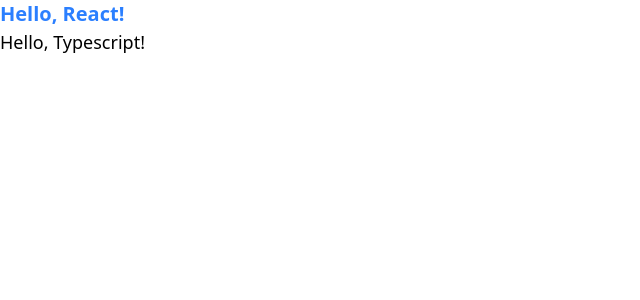
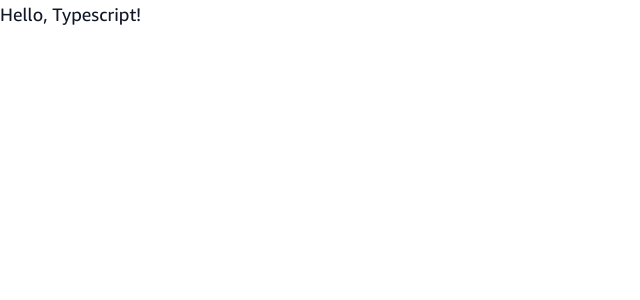
Before and after one commit to AWS-Cloud-Club-at-Dongguk/qna_for_dgu, a React (Vite) app in the folder frontend/: page / in a window 1280 px wide. Shown: the top 300 px of the page, without its empty margins (0-640 px from the left). Built offline with nearby package versions, Linux system fonts and the light colour scheme.

Commit message:
setting: setup global css and amazon font (#12)
Signed-off-by: EunJiJung <bianbbc87@gmail.com>

```diff
--- a/frontend/src/features/room/pages/RoomDetailPage.tsx
+++ b/frontend/src/features/room/pages/RoomDetailPage.tsx
@@ -3,7 +3,7 @@
 function RoomDetailPage() {
     return (
         <div>
-            <h2 className="text-blue-500 text-xl font-bold">Hello, React!</h2>
+            <h2 className="bg-primary p-4 rounded-md mobile-only">Hello, React!</h2>
             <p className="text-lg font-medium">Hello, Typescript!</p>
         </div>
     )
--- a/frontend/src/styles/global.css
+++ b/frontend/src/styles/global.css
@@ -1 +1,104 @@
-@import "tailwindcss";
+@import 'tailwindcss';
+
+@font-face {
+  font-family: 'AmazonEmber';
+  src: url('/fonts/AmazonEmberDisplay_Rg.ttf') format('truetype');
+  font-weight: 400;
+  font-style: normal;
+}
+
+@font-face {
+  font-family: 'AmazonEmber';
+  src: url('/fonts/AmazonEmberDisplay_Bd.ttf') format('truetype');
+  font-weight: 700;
+  font-style: normal;
+}
+
+/* Theme variables: tailwind.config.js 없이도 global token 관리 */
+@theme {
+    /* Colors */
+    /* === Core Brand Colors === */
+    --color-primary: #f8901f; /* 브랜드 주색상 (예: 동국오렌지) */
+    --color-secondary: #93847c; /* 보조 색상 */
+    --color-accent: #fdbe0f; /* 강조색 (버튼 등) */
+
+    /* === Semantic State Colors === */
+    --color-success: #10b981; /* 성공: 초록 */
+    --color-error: #ef4444; /* 실패/에러: 빨강 */
+    --color-warning: #fbbf24; /* 경고: 노랑 */
+    --color-info: #3b82f6; /* 정보: 파랑 */
+    --color-muted: #9ca3af; /* 설명 텍스트/비활성 등 */
+
+    /* === UI Interaction === */
+    --color-hover: #e07c0e; /* 버튼 hover 시 (primary 기반 어둡게) */
+    --color-disabled: #e5e7eb; /* 비활성 상태 */
+    --color-loading: #f3f4f6; /* 로딩 인디케이터 배경 */
+
+    /* === Base Colors === */
+    --color-white: #ffffff;
+    --color-black: #000000;
+
+    --color-white-soft: #f9fafb;
+    --color-black-soft: #1f2937;
+    --color-black-true: #111827;
+
+    /* Font */
+    --font-sans: 'AmazonEmber', sans-serif;
+
+    /* Screens (for custom responsive control) */
+    --screen-xs: 480px; /* Extra small mobile devices (e.g., phones) */
+    --screen-sm: 640px; /* general mobile devices */
+    --screen-md: 768px; /* Medium devices (e.g., tablets) */
+    --screen-lg: 1024px; /* Large devices (e.g., desktops) */
+    --screen-xl: 1280px; /* Extra large devices (e.g., large desktops) */
+    --screen-2xl: 1536px; /* 2X large devices (e.g., large screens) */
+}
+
+/* Base reset */
+@layer base {
+    html {
+        scroll-behavior: smooth;
+    }
+
+    body {
+        @apply font-sans text-gray-900 bg-white;
+    }
+
+    a {
+        @apply text-[--color-primary] hover:underline transition-colors;
+    }
+
+    button {
+        @apply focus:outline-none focus:ring-2 focus:ring-[--color-primary];
+    }
+}
+
+/* Responsive utilities by screen range */
+@layer utilities {
+    /* Extra: breakpoint helpers */
+    .mobile-only {
+        @apply block sm:hidden;
+    }
+
+    .tablet-only {
+        @apply hidden md:block lg:hidden;
+    }
+
+    .desktop-only {
+        @apply hidden lg:block;
+    }
+
+    .max-sm\:text-sm {
+        @apply text-sm sm:text-base;
+    }
+
+    .md-only\:bg-gray-100 {
+        @apply bg-gray-100 md:bg-inherit lg:bg-inherit;
+    }
+
+    .xs\:hidden {
+        @media (min-width: 480px) {
+            display: none;
+        }
+    }
+}
```
Also changed, not shown: frontend/public/fonts/AmazonEmberDisplay_Bd.ttf (added), frontend/public/fonts/AmazonEmberDisplay_Rg.ttf (added), frontend/src/shared/components/layouts/Layout.tsx (added).
